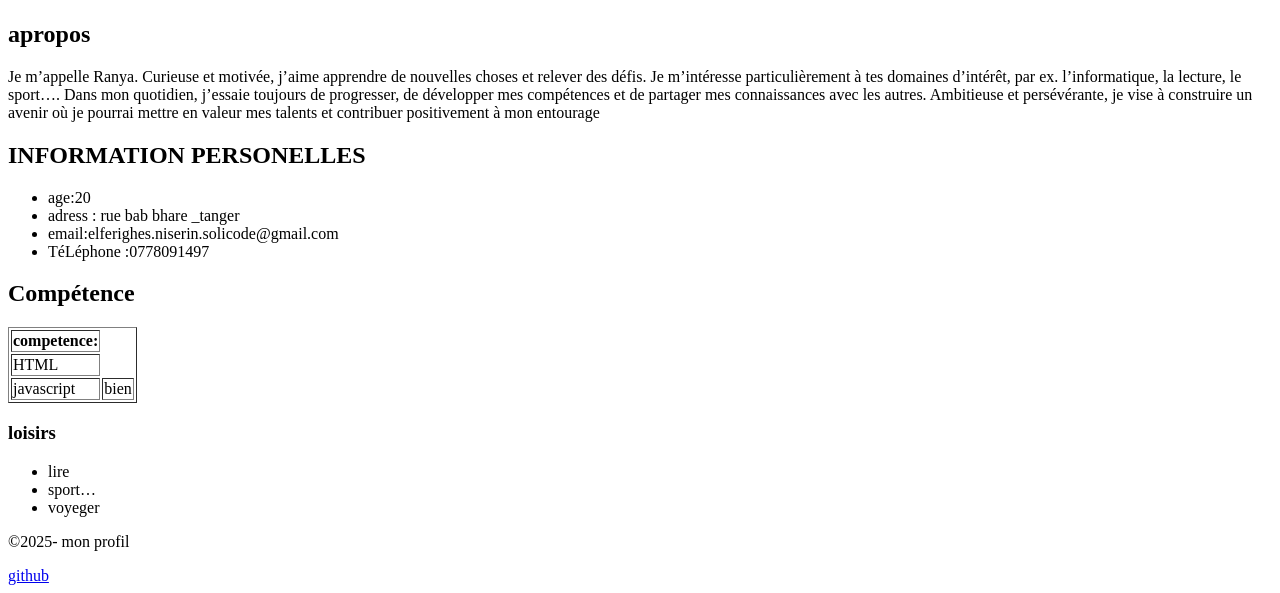
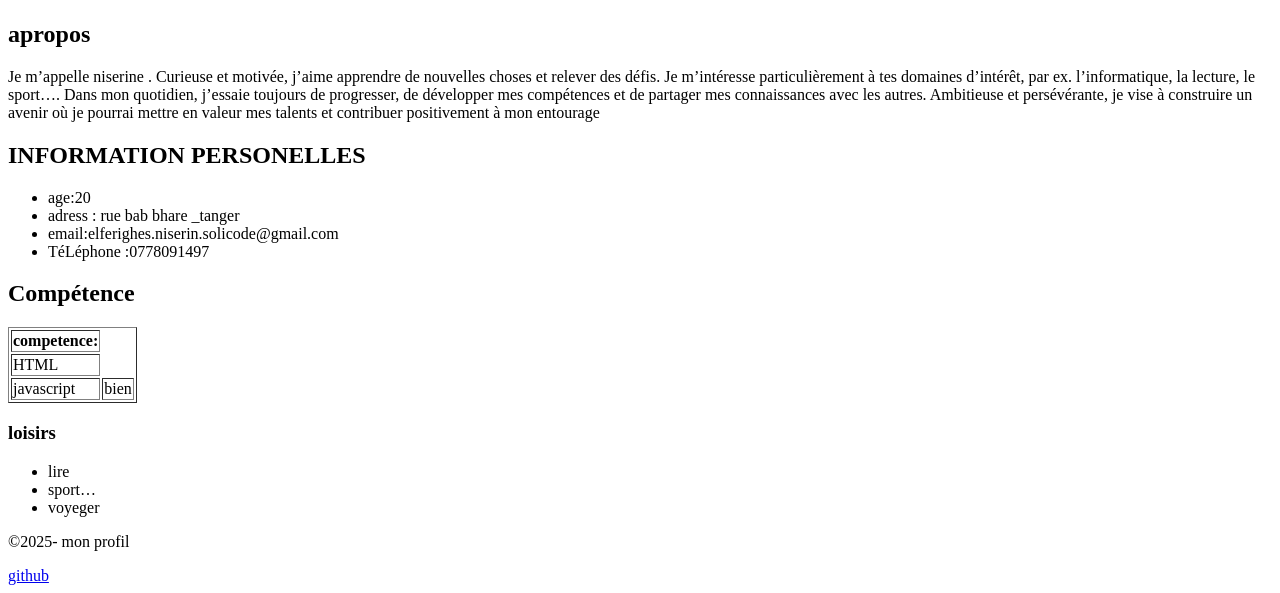
Before and after one commit to elferighesniserinsolicode-maker/html-fendamentaux, a plain HTML site: page Prototype 2/index.HTML in a window 1280 px wide. Shown: the part 217-810 px from the top of the page. Drawn offline with Linux system fonts and the light colour scheme.

Commit message:
Update index.HTML

```diff
--- a/Prototype 2/index.HTML
+++ b/Prototype 2/index.HTML
@@ -13,7 +13,7 @@
     </header>
     <h2> apropos</h2>
    <p>
-    Je m’appelle Ranya. Curieuse et motivée, j’aime apprendre de nouvelles choses et relever des défis. Je m’intéresse particulièrement à tes domaines d’intérêt, par ex. l’informatique, la lecture, le sport…. Dans mon quotidien, j’essaie toujours de progresser, de développer mes compétences et de partager mes connaissances avec les autres. Ambitieuse et persévérante, je vise à construire un avenir où je pourrai mettre en valeur mes talents et contribuer positivement à mon entourage
+    Je m’appelle niserine . Curieuse et motivée, j’aime apprendre de nouvelles choses et relever des défis. Je m’intéresse particulièrement à tes domaines d’intérêt, par ex. l’informatique, la lecture, le sport…. Dans mon quotidien, j’essaie toujours de progresser, de développer mes compétences et de partager mes connaissances avec les autres. Ambitieuse et persévérante, je vise à construire un avenir où je pourrai mettre en valeur mes talents et contribuer positivement à mon entourage
     </p>
     <h2> INFORMATION PERSONELLES</h2>
     <UL>
@@ -48,4 +48,5 @@
 
 </footer>
 </body>
+
 </html>
```
